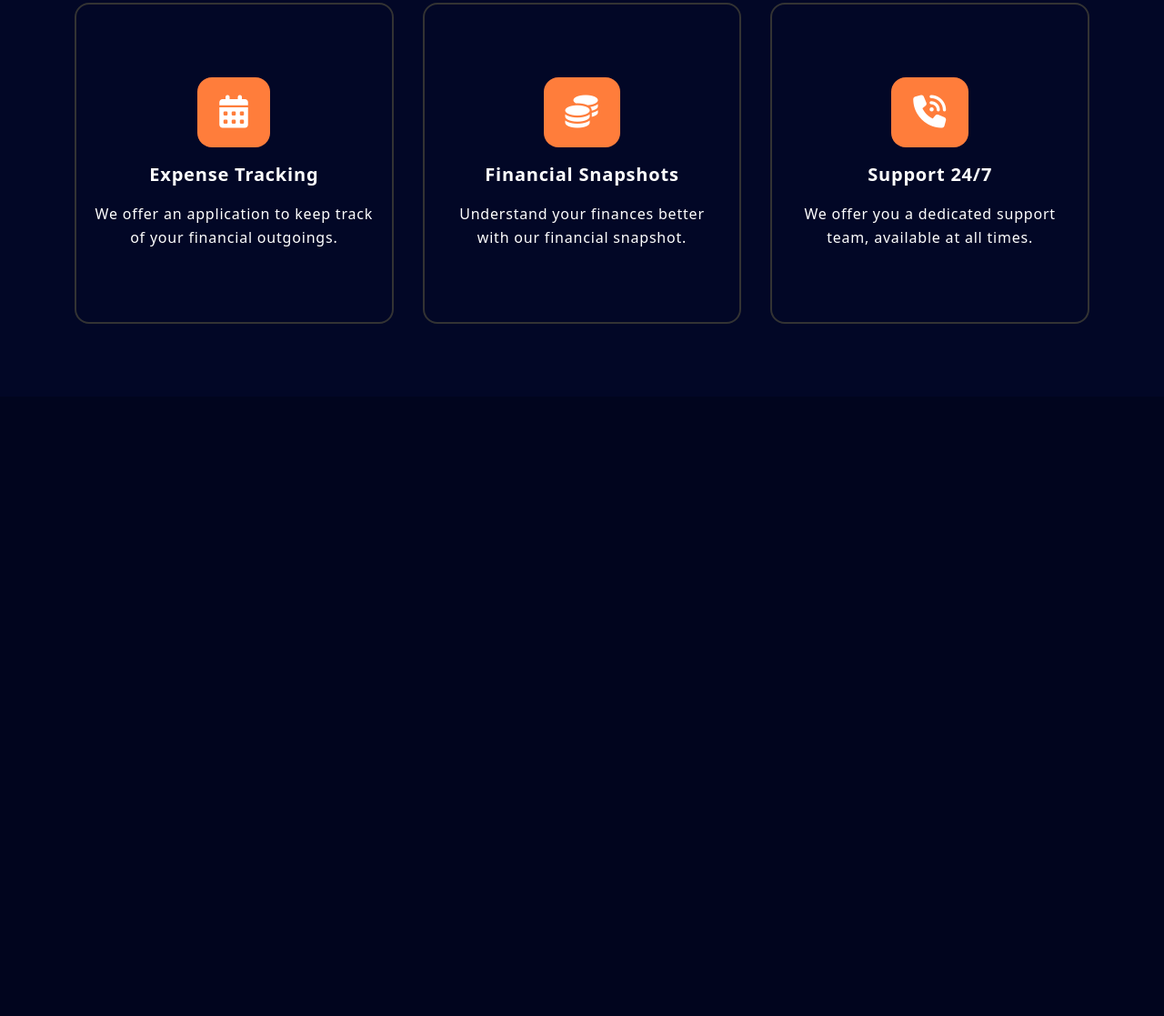
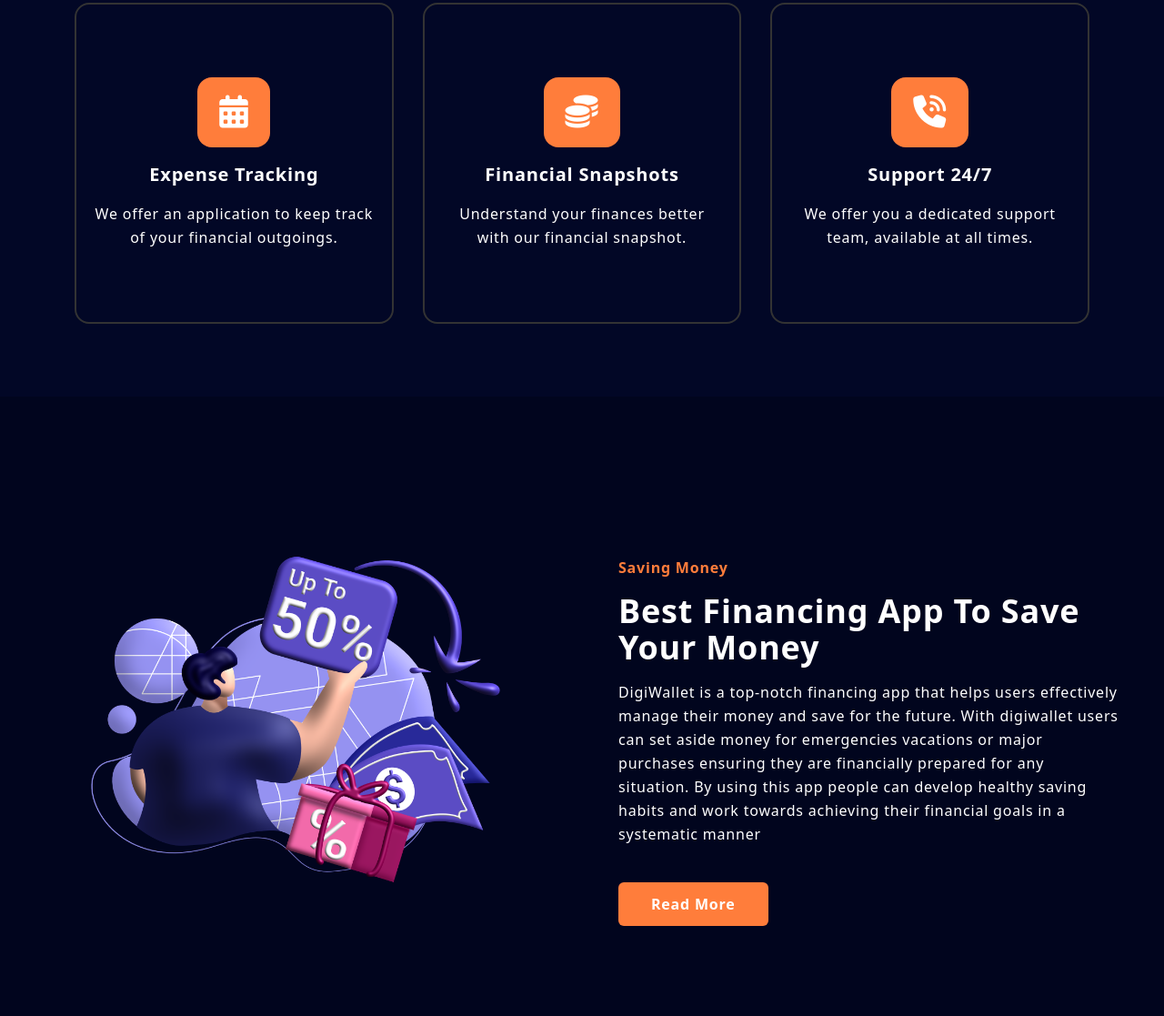
Before and after one commit to thesakshijaiswal/TailXpense, a website: page src/index.html in a window 1280 px wide. Shown: the part 1144-2261 px from the top of the page at 91% size. Before the commit the page ends 1580 px from the top, so only its background shows below. Drawn offline with Linux system fonts and the light colour scheme.

Commit message:
feat: Create save money section

```diff
--- a/src/index.html
+++ b/src/index.html
@@ -7,7 +7,7 @@
   <link href="./output.css" rel="stylesheet">
   <link rel="stylesheet" href="https://cdnjs.cloudflare.com/ajax/libs/font-awesome/6.5.2/css/all.min.css" integrity="sha512-SnH5WK+bZxgPHs44uWIX+LLJAJ9/2PkPKZ5QiAj6Ta86w+fsb2TkcmfRyVX3pBnMFcV7oQPJkl9QevSCWr3W6A==" crossorigin="anonymous" referrerpolicy="no-referrer" />
 </head>
-<body class="bg-color-primary text-color-white tracking-wider">
+<body class="bg-color-primary text-color-white tracking-wider select-none">
   <header>
     <nav class="container flex justify-between items-center">
       <div class="w-20 py-5 text-color-secondary font-bold text-3xl select-none">
@@ -95,7 +95,22 @@
             <h3 class="text-xl font-bold py-4">Support 24/7</h3>
             <p class="leading-relaxed">We offer you a dedicated support team, available at all times.</p>
           </div>
+        </div>
+      </div>
+    </section>
 
+    <section id="saving-money">
+      <div class="container py-20 relative">
+        <div class="flex flex-col items-center justify-between md:flex-row">
+          <div class="mb-12 md:w-1/2">
+            <img src="../assets/save-money.png" alt="save money">
+          </div>
+          <div class="text-center md:text-left md:w-1/2 md:ml-20">
+            <h4 class="text-color-secondary font-bold mb-4">Saving Money</h4>
+            <h1 class="title-primary">Best Financing App To Save Your Money</h1>
+            <p class="leading-relaxed mb-10">DigiWallet is a top-notch financing app that helps users effectively manage their money and save for the future. With digiwallet users can set aside money for emergencies vacations or major purchases ensuring they are financially prepared for any situation. By using this app people can develop healthy saving habits and work towards achieving their financial goals in a systematic manner</p>
+           <button class="btn-primary">Read More</button>
+          </div>
         </div>
       </div>
     </section>
```
Also changed, not shown: assets/save-money.png (added), src/output.css.
